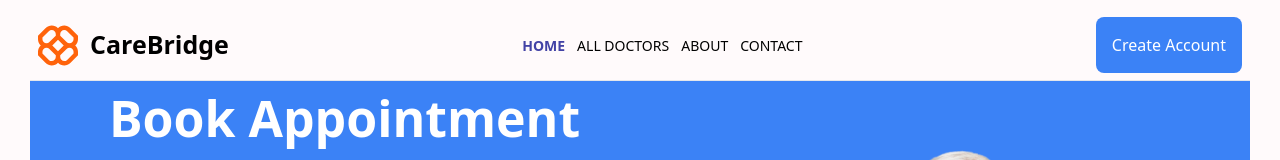
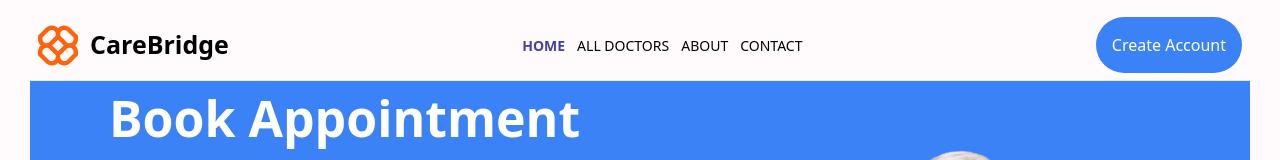
Before and after one commit to afzal-2004/DoctorAppoint, a React (Vite) app: page / in a window 1280 px wide. Shown: the top 160 px of the page. Built offline with nearby package versions, Linux system fonts and the light colour scheme.

Commit message:
Adding Login data inside Context

```diff
--- a/src/Components/LoginAndRegister.jsx
+++ b/src/Components/LoginAndRegister.jsx
@@ -1,7 +1,8 @@
-import { useState } from "react";
+import { useContext, useState } from "react";
 import { Link } from "react-router-dom";
 import { toast } from "react-toastify";
 import { useNavigate } from "react-router-dom";
+import { AppContext } from "../Context/AppContext";
 export const Register = () => {
   const navigate = useNavigate();
   const [data, setdata] = useState({
@@ -11,6 +12,7 @@ export const Register = () => {
     Password: "",
   });
   const handelChange = (e) => {
+    e.preventDefault();
     setdata({
       ...data,
       [e.target.name]: e.target.value,
@@ -111,10 +113,8 @@ export const Register = () => {
 
 export const Login = () => {
   const navigate = useNavigate();
-  const [data, setdata] = useState({
-    emailOrMobile: "",
-    Password: "",
-  });
+  const { data, setdata } = useContext(AppContext);
+
   const handleChange = (e) => {
     setdata({
       ...data,
@@ -123,12 +123,13 @@ export const Login = () => {
   };
   const handleData = (e) => {
     e.preventDefault();
+
     console.log(data);
     toast.success("login");
-    setdata({
-      emailOrMobile: "",
-      Password: "",
-    });
+    // setdata({
+    //   emailOrMobile: "",
+    //   Password: "",
+    // });
 
     setTimeout(() => {
       navigate("/");
--- a/src/Components/Navbar.jsx
+++ b/src/Components/Navbar.jsx
@@ -1,11 +1,13 @@
 import logo from "../assets/frontend/logo.svg";
 import { CiMenuFries } from "react-icons/ci";
 import { IoMdClose } from "react-icons/io";
-import { useState } from "react";
+import { useContext, useState } from "react";
 import { NavLink, Link } from "react-router-dom";
+import { AppContext } from "../Context/AppContext";
 export const Navbar = () => {
   const [Opennav, setOpenNav] = useState(false);
 
+  const { data } = useContext(AppContext);
   const handleNav = () => {
     setOpenNav(!Opennav);
   };
@@ -49,11 +51,17 @@ export const Navbar = () => {
             <NavLink to={"/contact"}>Contact</NavLink>
           </li>
         </ul>
-        <button
-          className={`p-4 bg-blue-500  hidden  text-white  rounded-lg sm:relative    sm:flex `}
-        >
-          <Link to={"/register"}>Create Account</Link>
-        </button>
+
+        {Object.keys(data).length === 0 ? (
+          "User profile"
+        ) : (
+          <button
+            className={`p-4 bg-blue-500  hidden  text-white  rounded-[30px] sm:relative    sm:flex hover:bg-blue-400 `}
+          >
+            <Link to={"/register"}>Create Account</Link>
+          </button>
+        )}
+
         {/* Mobile  Menus */}
         {Opennav && (
           <div className=" sm:hidden flex absolute top-[60px]  flex-col  bg-slate-300  w-[50vw]  h-[300px] right-0   justify-between  ">
--- a/src/Context/ContextProvider.jsx
+++ b/src/Context/ContextProvider.jsx
@@ -7,6 +7,12 @@ export const ContextProvider = ({ children }) => {
   const [RelatedDoctor, setRelatedDoctor] = useState([]);
   const [Time, setTime] = useState("");
   const [day, setday] = useState(null);
+  const [data, setdata] = useState({
+    emailOrMobile: "",
+    Password: "",
+  });
+  console.log(" My form login data is ", data);
+  console.log(Object.keys(data).every((value) => value === ""));
   const value = {
     Doctor,
     RelatedDoctor,
@@ -16,6 +22,8 @@ export const ContextProvider = ({ children }) => {
     setday,
     Time,
     setTime,
+    data,
+    setdata,
   };
   return <AppContext.Provider value={value}>{children}</AppContext.Provider>;
 };
```
